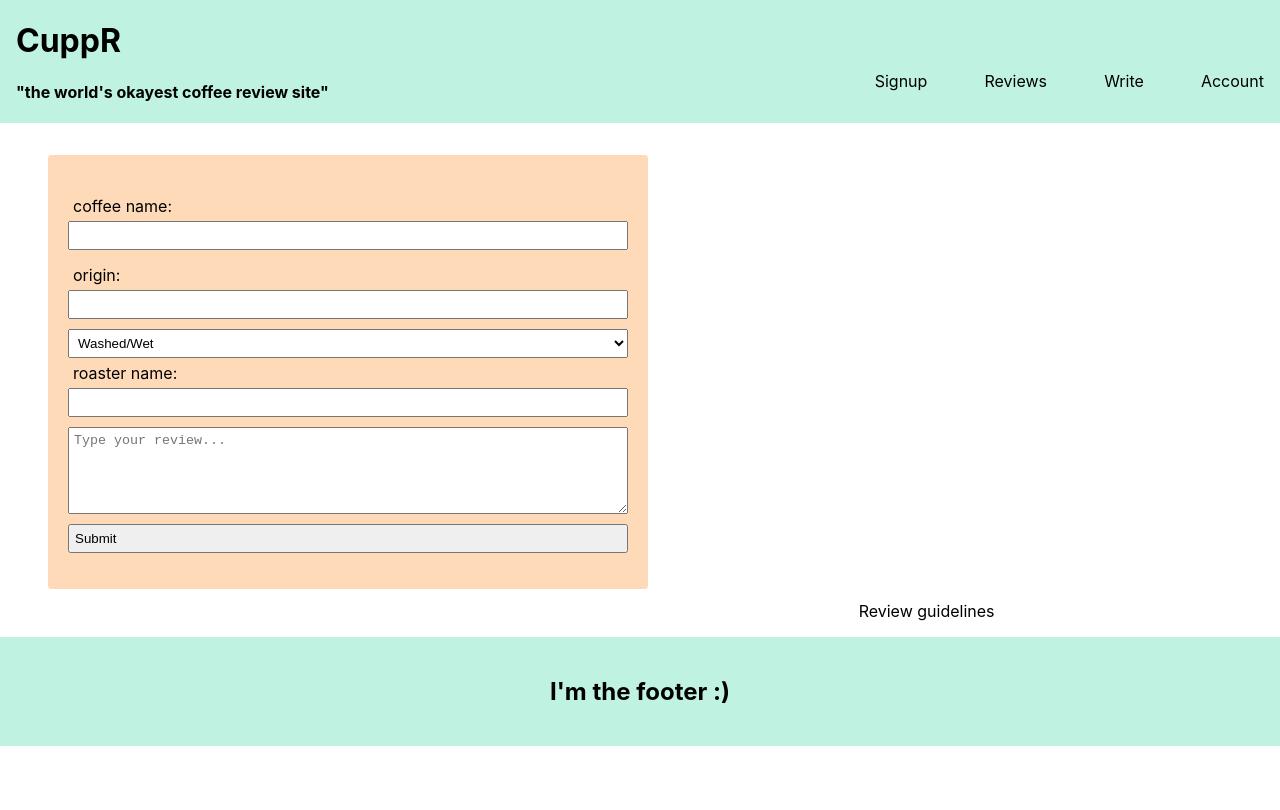
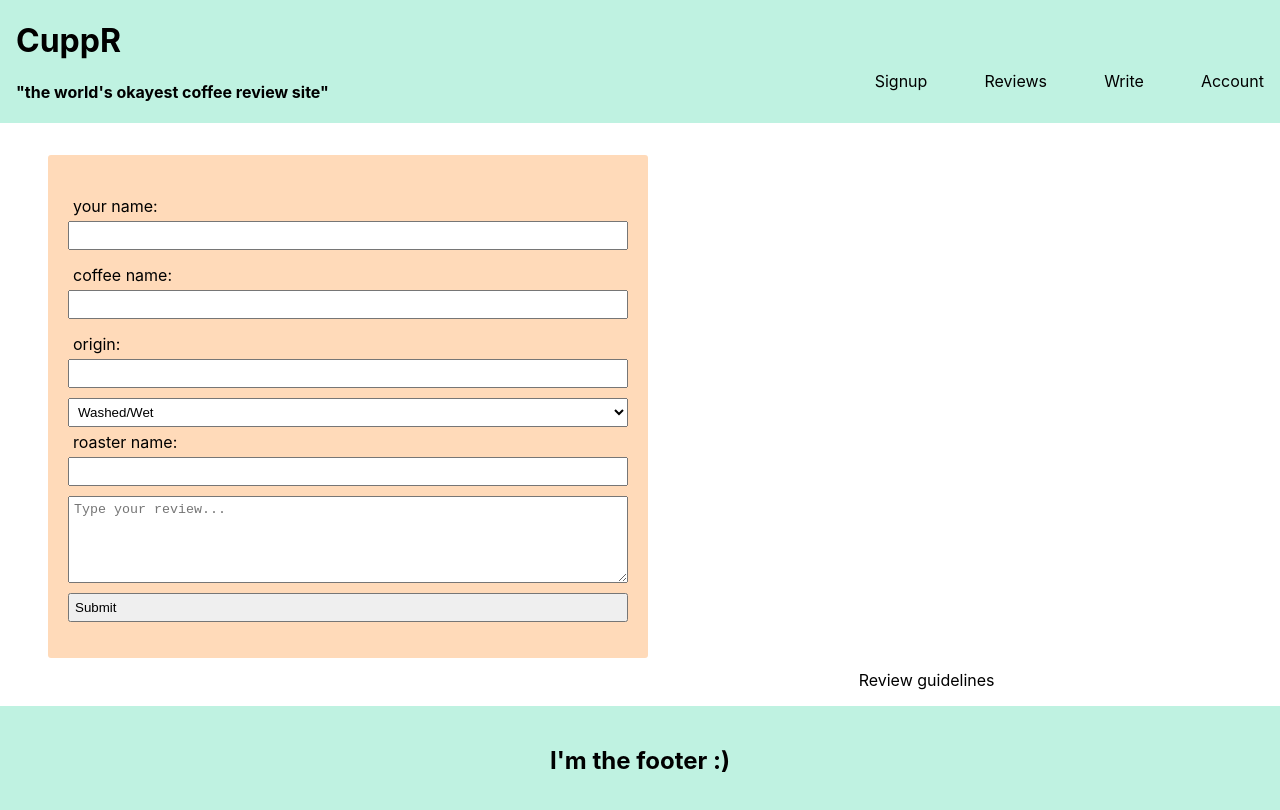
Before and after one commit to fumbl3b/cuppr-client, a React (Create React App) app: page /Write in a window 1280 px wide. Shown: the top 810 px of the page. Built offline with nearby package versions, Linux system fonts and the light colour scheme; no server answers.

Commit message:
fixed submit form

```diff
--- a/package.json
+++ b/package.json
@@ -7,6 +7,7 @@
     "@testing-library/jest-dom": "^4.2.4",
     "@testing-library/react": "^9.5.0",
     "@testing-library/user-event": "^7.2.1",
+    "dotenv": "^8.2.0",
     "react": "^16.13.1",
     "react-dom": "^16.13.1",
     "react-router-dom": "^5.2.0",
--- a/src/Components/App/App.js
+++ b/src/Components/App/App.js
@@ -20,10 +20,19 @@ export default class App extends React.Component {
 
   constructor(props) {
     super(props);
-    this.state = { hasError: false, STORE };
+    this.state = {
+      hasError: false,
+      STORE,
+      values: {},
+      redirect: null,
+    };
   }
 
   componentDidMount() {
+   this.handleDataUpdate();
+  }
+
+  handleDataUpdate = () => {
     cupprApiService.getReviews()
       .then((resJson) => {
         console.log(resJson);
@@ -41,21 +50,43 @@ export default class App extends React.Component {
       })
   }
 
-  handleSubmitBasicAuth = e => {
-    e.PreventDefault();
-    const { username,password } = e.target;
+  handleInputChange = e => {
+    const target = e.target;
+    const value = target.type === 'checkbox' ? target.checked : target.value;
+    const name = target.name;
 
-    console.log('login submitted');
-    console.log({ username, password });
+    this.setState({
+      values:{ ...this.state.values, [name]: value }
+    });
+  }
 
-    username.value = '';
-    password.value = '';
-
+  handleReviewSubmit = e => {
+    e.preventDefault();
+    const newReview = this.state.values;
+    cupprApiService.postReview({...newReview});
+    this.setState({
+      values: {
+        display_name: '',
+        coffee_name: '',
+        coffee_origin: '',
+        process_method: 'Washed/Wet',
+        roaster_name: '',
+        body: ''
+      }
+    });
+    // this.setState({
+    //   redirect: '/Reviews'
+    // });
   }
 
   render(){
     let { coffee_review, comment } = this.state;
     let { navOptions } = this.state.STORE;
+
+    // if (this.state.redirect) {
+    //   return <Redirect to={this.state.redirect} />
+    // }
+
     return (
       <div className='App'>
         <Header navOptions={navOptions} />
@@ -69,7 +100,7 @@ export default class App extends React.Component {
             <Route
               path={'/Signup'}
               render={(props) => (
-                <SignupPage {...props} handleSubmitBasicAuth={this.handleSubmitBasicAuth} />
+                <SignupPage {...props} />
               )}
             />
             <Route
@@ -84,7 +115,12 @@ export default class App extends React.Component {
             />
             <Route
               path={'/Write'}
-              component={WritePage}
+              render={(props) => (
+                <WritePage {...props} values={this.state.values}
+                  handleInputChange={this.handleInputChange}
+                  handleReviewSubmit={this.handleReviewSubmit}
+                />
+              )}
             />
             <Route
               path={'/Account'}
--- a/src/Components/Review/Review.js
+++ b/src/Components/Review/Review.js
@@ -1,5 +1,5 @@
 import React from 'react';
-import Comment from './Comment/Comment'
+//import Comment from './Comment/Comment'
 import './Review.css';
 
 export default function Review (props) {
@@ -12,25 +12,14 @@ export default function Review (props) {
       <h2>{review.coffee_name}</h2>
       <h3>{review.roaster_name}</h3>
       <h3>{review.process_method}--{review.coffee_origin}</h3>
-      <h4>Written By: {review.nickname}</h4>
+      <h4>Written By: {review.display_name}</h4>
       <p>{review.body}</p>
-      <h4>Comments</h4>
-      {commentsArr.map(comment => <Comment key={comment.id} comment={comment} />)}
+      {/* <h4>Comments</h4>
+      {commentsArr.map(comment => <Comment key={comment.id} comment={comment} />)} */}
     </div>
   );
 }
 
-// Review.defaultProps = {
-//   review: {
-//     id: React.PropTypes.number,
-//     user_id: React.PropTypes.number,
-//     user_name: React.PropTypes.string,
-//     coffee_name: React.PropTypes.string,
-//     roaster_id: React.PropTypes.number,
-//     roaster_name: React.PropTypes.string,
-//     coffee_origin: React.PropTypes.string,
-//     process_method: React.PropTypes.string,
-//     review_body: React.PropTypes.string,
-//     active: React.PropTypes.bool,
-//   }
-// }
+Review.defaultProps = {
+  review: {}
+}
--- a/src/Components/Write/Write.js
+++ b/src/Components/Write/Write.js
@@ -5,22 +5,20 @@ import './Write.css';
 
 export default function Write(props) {
 
-  const handleSubmit = e => {
-    e.preventDefault();
-    const coffee_name = e.target.coffee_name;
-    console.log(coffee_name);
-  }
-
   return(
     <>
     <LeftContainer>
-    <form className='write-form' onSubmit={handleSubmit} >
+    <form className='write-form' onChange={props.handleInputChange}
+      onSubmit={props.handleReviewSubmit}
+      value={props.values}>
       <div className='review-body'>
+        <label htmlFor='display_name'>your name:  </label>
+          <input required name='display_name' id='write-form-display_name' value={props.values.display_name} />
           <label htmlFor='coffee_name'>coffee name:  </label>
-          <input required name='coffee_name' id='write-form-coffee_name' />
+          <input required name='coffee_name' id='write-form-coffee_name' value={props.values.coffee_name} />
           <label htmlFor='coffee_orign'>origin:  </label>
-          <input required name='coffee_origin' id='write-form-coffee_origin' />
-        <select required name='process_method' id='write-form-process_method'>
+          <input required name='coffee_origin' id='write-form-coffee_origin' value={props.values.coffee_origin} />
+        <select required name='process_method' id='write-form-process_method' value={props.values.process_method}>
           <option value='Washed/Wet'>Washed/Wet</option>
           <option value='Honey'>Honey</option>
           <option value='Pulped Natural'>Pulped Natural</option>
@@ -29,7 +27,7 @@ export default function Write(props) {
           <option value='Other/Blend'>Other/Blend</option>
         </select>
         <label htmlFor='roaster_name'>roaster name:</label>
-        <input required name='roaster_name' id='write-form-roaster_name' />
+        <input required name='roaster_name' id='write-form-roaster_name' value ={props.values.roaster_name} />
         <textarea
           required
           aria-label='Type your review...'
@@ -38,6 +36,7 @@ export default function Write(props) {
           cols='30'
           rows='5'
           placeholder='Type your review...'
+          value={props.values.body}
         />
         <button type='submit '>Submit</button>
       </div>
@@ -49,3 +48,8 @@ export default function Write(props) {
     </>
   )
 }
+
+Write.defaultProps = {
+  handleInputChange: () => {},
+  handleReviewSubmit: () => {}
+}
--- a/src/Routes/WritePage/WritePage.js
+++ b/src/Routes/WritePage/WritePage.js
@@ -2,9 +2,11 @@ import React from 'react';
 import Write from '../../Components/Write/Write';
 
 export default function WritePage(props) {
+
+
   return(
     <section className='section'>
-      <Write />
+      <Write {...props} />
     </section>
   )
 }
--- a/src/config.js
+++ b/src/config.js
@@ -1,4 +1,4 @@
 export default {
-  API_ENDPOINT: process.env.API_ENDPOINT || 'https://mighty-woodland-26432.herokuapp.com',
+  API_ENDPOINT: process.env.REACT_APP_API_ENDPOINT || 'http://localhost:8000',
   TOKEN_KEY: 'token key blah blah',
 }
--- a/src/services/cuppr-api-service.js
+++ b/src/services/cuppr-api-service.js
@@ -17,19 +17,18 @@ const cupprApiService = {
         : res.json()
       )
   },
-  postReview(coffee_name, coffee_origin, process_method, roaster_name, body) {
+  postReview(newReview) {
+    const { display_name, coffee_name, coffee_origin, process_method, roaster_name, body } = newReview;
+    const author_id = 1;
+    const roaster_id = 1;
+    const reviewToPost = { display_name, coffee_name, coffee_origin, process_method, roaster_name, body, author_id, roaster_id };
+    console.log(reviewToPost);
     return fetch(`${config.API_ENDPOINT}/reviews`, {
       method: 'POST',
       headers: {
         'content-type': 'application/json',
       },
-      body: JSON.stringify({
-        coffee_name,
-        coffee_origin,
-        process_method,
-        roaster_name,
-        body
-      })
+      body: JSON.stringify(reviewToPost)
     })
     .then(res =>
       (!res.ok)
```
